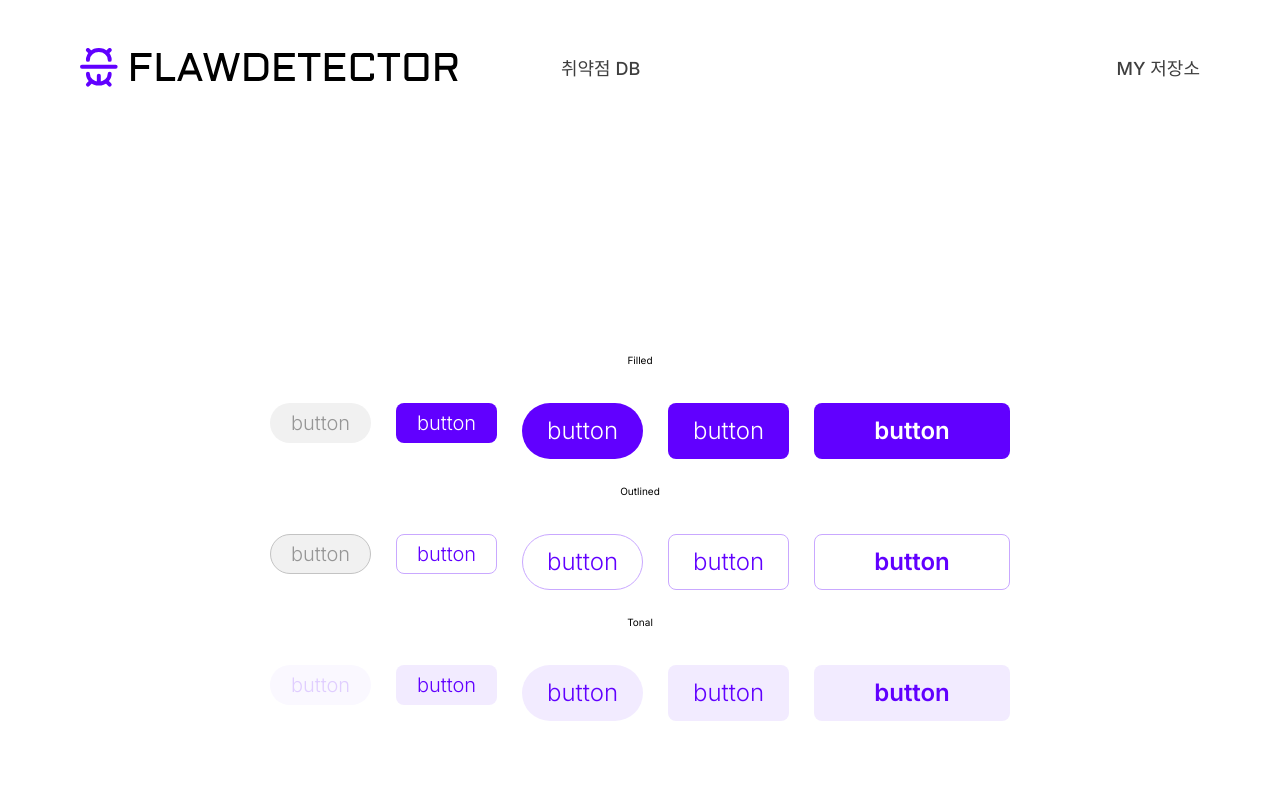
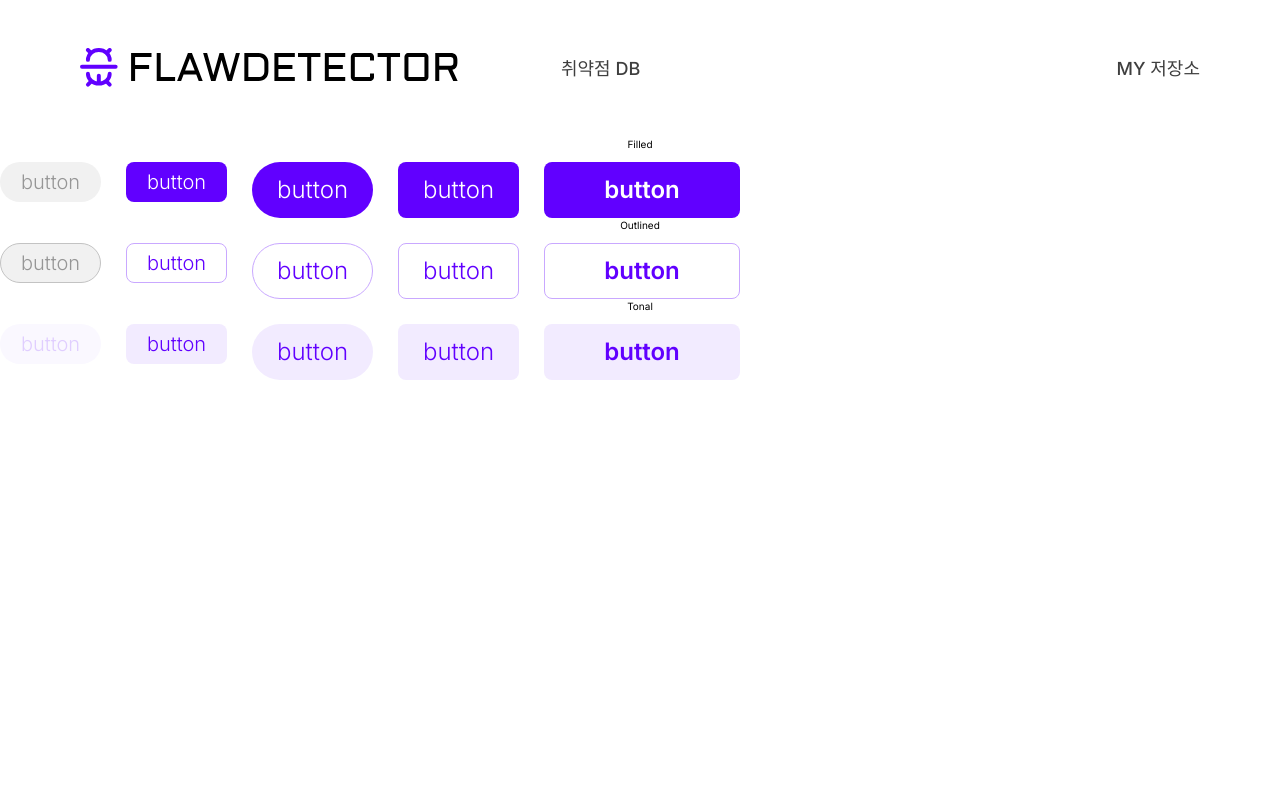
Before and after one commit to sockki/flawDetector, a Next.js app: page /sb in a window 1280 px wide. Shown: the top 800 px of the page. Built offline with nearby package versions, Linux system fonts and the light colour scheme.

Commit message:
Fix: lint 오류 해결

```diff
--- a/src/app/(test)/sb/page.tsx
+++ b/src/app/(test)/sb/page.tsx
@@ -2,8 +2,8 @@ import Button from '@/components/Button/Button';
 
 export default function Page() {
   return (
-    <div className="flex flex-col gap-10 justify-center items-center h-screen">
-      <div className="text-center mb-4">
+    <div className="h-screen flex-col items-center justify-center gap-10">
+      <div className="mb-4 text-center">
         <p>Filled</p>
       </div>
       <div className="flex gap-10">
@@ -22,7 +22,7 @@ export default function Page() {
         </Button>
       </div>
 
-      <div className="text-center mb-4">
+      <div className="mb-4 text-center">
         <p>Outlined</p>
       </div>
       <div className="flex gap-10">
@@ -40,7 +40,7 @@ export default function Page() {
           button
         </Button>
       </div>
-      <div className="text-center mb-4">
+      <div className="mb-4 text-center">
         <p>Tonal</p>
       </div>
       <div className="flex gap-10">
```
